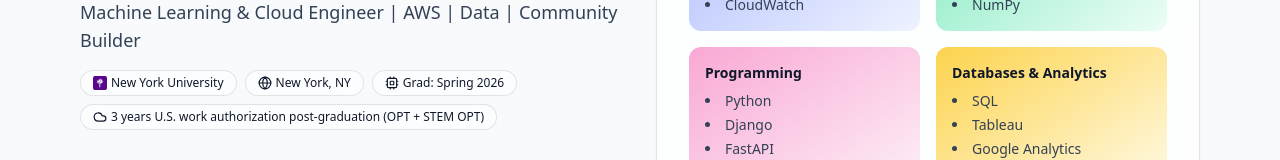
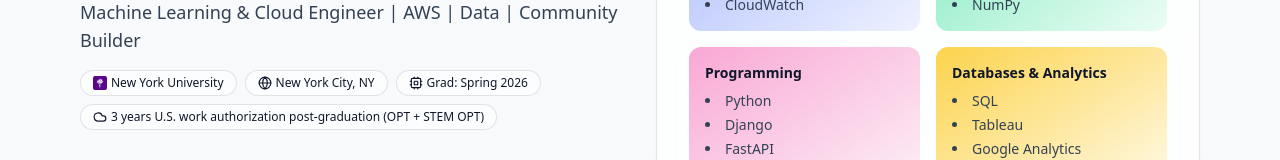
Before and after one commit to Nishanth-G-Palaniswami/Nishanth-G-Palaniswami-Portfolio, a React (Vite) app: page / in a window 1280 px wide. Shown: the part 329-489 px from the top of the page. Built offline with nearby package versions, Linux system fonts and the light colour scheme.

Commit message:
Update location from 'New York, NY' to 'New York City, NY'

```diff
--- a/src/App.jsx
+++ b/src/App.jsx
@@ -36,7 +36,7 @@
   name: "Nishanth G. Palaniswami",
   tagline: "Machine Learning & Cloud Engineer | AWS | Data | Community Builder",
   University: "New York University",
-  location: "New York, NY",
+  location: "New York City, NY",
   graduation: "Spring 2026",
   workAuth: "3 years U.S. work authorization post‑graduation (OPT + STEM OPT)",
   summary:
@@ -56,7 +56,7 @@
     "role": "Software Engineer Intern",
     "company": "SAIL GTX (Cornell Tech Runway Startup)",
     "period": "September 2024 – Present",
-    "location": "New York, NY",
+    "location": "New York City, NY",
     "impact": [
       "Building an AI-native trade compliance intelligence system that tracks and analyzes updates in the U.S. Harmonized Tariff Schedule (HTS) and CROSS rulings for duty and classification insights",
       "Developed a deterministic JSON→OPLOG→CSV diff engine that detects textual, rate, and structural changes across HTS revisions with 99% reproducibility",
```
